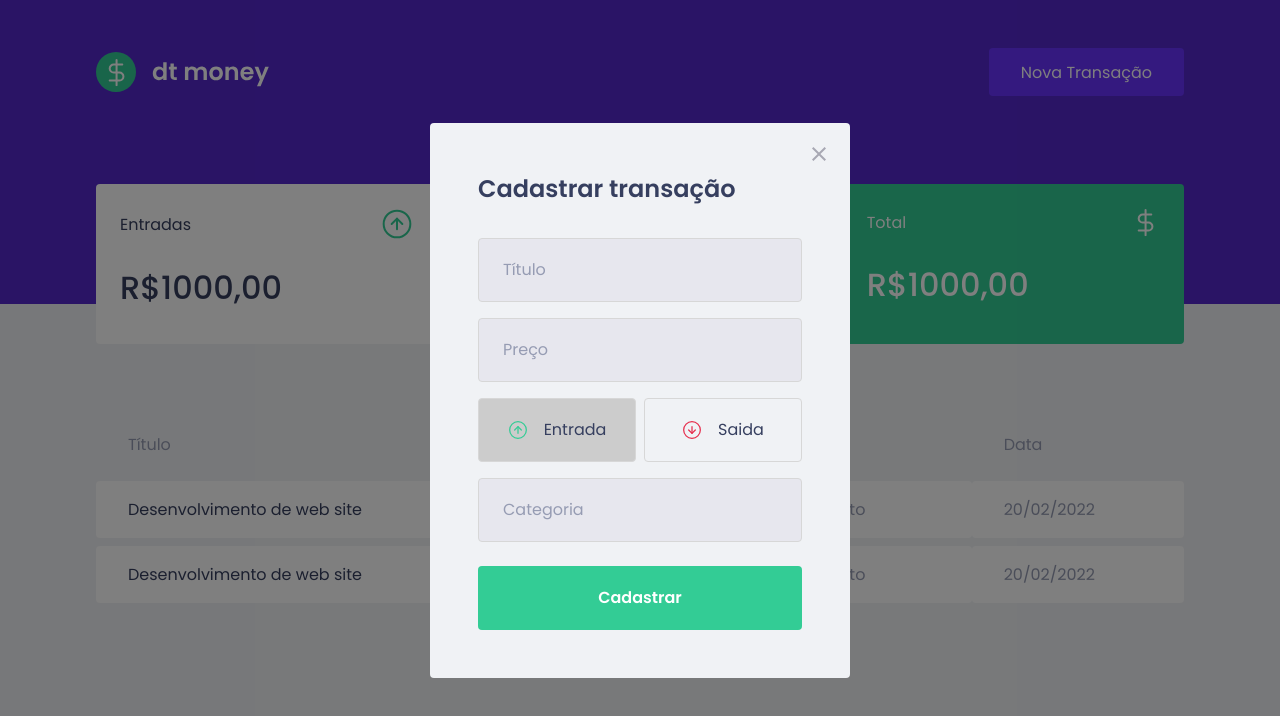
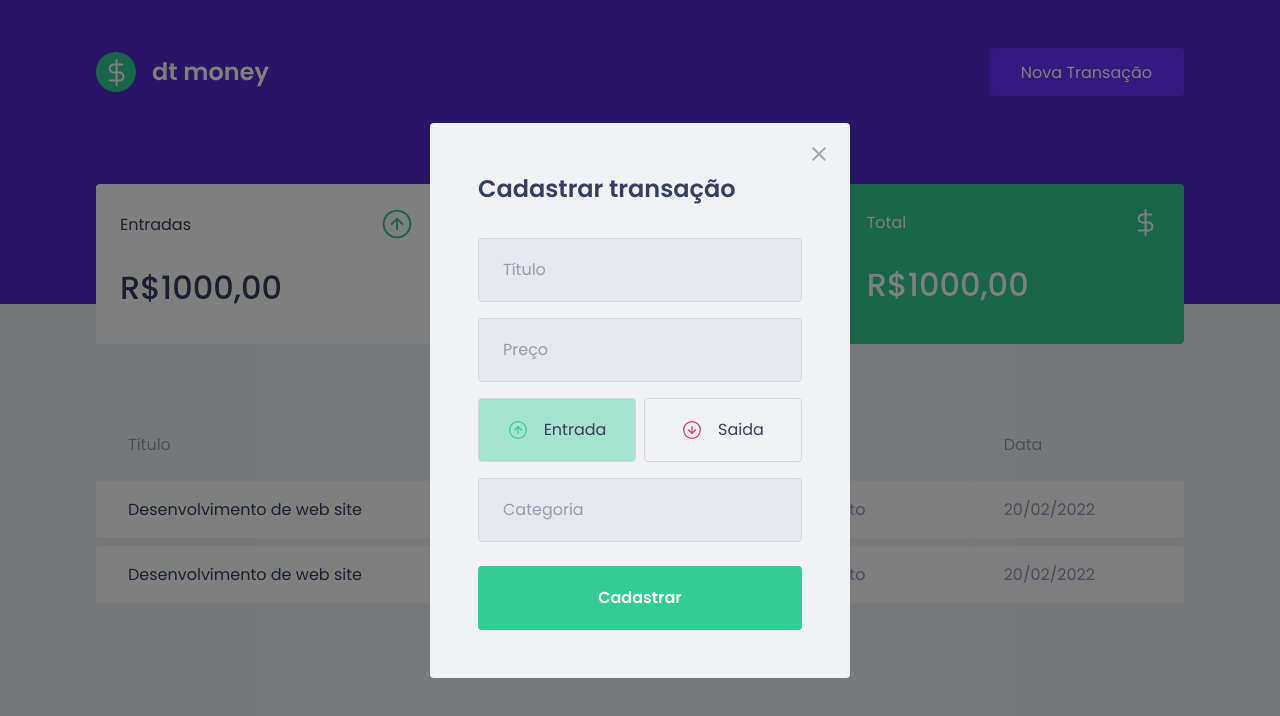
Before and after one commit to stecks10/Rocket-seat, a React (Create React App) app in the folder front-end/dtmoney/: page / in a window 1280 px wide. Both pictures are taken after a click on the button "Nova Transação". Shown: the top 716 px of the page. Built offline with nearby package versions, Linux system fonts and the light colour scheme; no server answers; what miragejs would draw is missing.

Commit message:
cores dos botoes

```diff
--- a/front-end/dtmoney/src/components/NewTransactionModal/index.tsx
+++ b/front-end/dtmoney/src/components/NewTransactionModal/index.tsx
@@ -44,6 +44,7 @@
                 setType('deposit');
               }}
               isActive={type === 'deposit'}
+              activeColor="green"
             >
               <img src={incomeImg} alt="Entrada" />
               <span>Entrada</span>
@@ -54,6 +55,7 @@
                 setType('withdraw');
               }}
               isActive={type === 'withdraw'}
+              activeColor="red"
             >
               <img src={outcomeImg} alt="Saida" />
               <span>Saida</span>
--- a/front-end/dtmoney/src/components/NewTransactionModal/styles.ts
+++ b/front-end/dtmoney/src/components/NewTransactionModal/styles.ts
@@ -1,5 +1,5 @@
 import styled from 'styled-components';
-import { darken } from 'polished';
+import { darken, transparentize } from 'polished';
 
 export const Container = styled.form`
   h2 {
@@ -56,14 +56,23 @@
 
 interface RadioProps {
   isActive: boolean;
+  activeColor: 'green' | 'red';
 }
+
+const colors = {
+  green: '#33cc95',
+  red: '#e52e4d',
+};
 
 export const RadioBox = styled.button<RadioProps>`
   height: 4rem;
   border: 1px solid #d7d7d7;
   border-radius: 0.25rem;
 
-  background: ${(props) => (props.isActive ? '#ccc' : 'transparent')};
+  background: ${(props) =>
+    props.isActive
+      ? transparentize(0.6, colors[props.activeColor])
+      : 'transparent'};
 
   display: flex;
   align-items: center;
```
